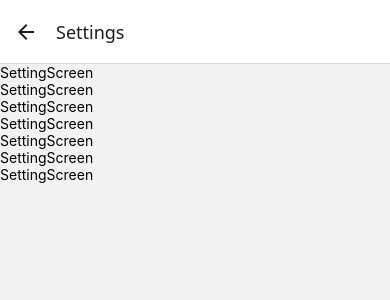
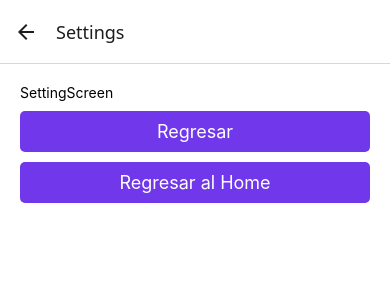
Before and after one commit to elprogramadorpedro/collectioncarrs, a React Native app: screen /Settings in a window 390 px wide. Shown: the top 300 px of the page. Built offline with nearby package versions, Linux system fonts and the light colour scheme.

Commit message:
implement popToTop

```diff
--- a/src/screens/Products/ProductsScreen.tsx
+++ b/src/screens/Products/ProductsScreen.tsx
@@ -30,7 +30,7 @@
         data={products}
         renderItem={({item}) => (
             <PrimaryButton
-              onPress={()=>navigation.navigate('Product')}
+              onPress={()=>navigation.navigate('Product', { id: item.id, name: item.name })}
               label={item.name}
             />
         )}
--- a/src/screens/settings/SettingScreen.tsx
+++ b/src/screens/settings/SettingScreen.tsx
@@ -1,16 +1,24 @@
-import React from 'react'
-import { View, Text } from 'react-native'
+import React from 'react';
+import {View, Text} from 'react-native';
+import {globalStyles} from '../../theme/theme';
+import {PrimaryButton} from '../../components/shared/PrimaryButton';
+import {StackActions, useNavigation} from '@react-navigation/native';
 
 export const SettingScreen = () => {
+  const navigator = useNavigation();
+
   return (
-   <View>
-            <Text>SettingScreen</Text>
-            <Text>SettingScreen</Text>
-            <Text>SettingScreen</Text>
-            <Text>SettingScreen</Text>
-            <Text>SettingScreen</Text>
-            <Text>SettingScreen</Text>
-            <Text>SettingScreen</Text>
-        </View>
-  )
-}
+    <View style={globalStyles.container}>
+      <Text style={{marginBottom: 10}}>SettingScreen</Text>
+
+      <PrimaryButton label="Regresar" onPress={() => navigator.goBack()} />
+      <PrimaryButton label="Regresar al Home"
+      onPress={() => navigator.dispatch(StackActions.popToTop())} />
+    </View>
+  );
+};
+
+
+//tomamos el navigator.y tenemos una opcion de hacer el dispach
+//en el dispach tenemos ciertas opciones especificas que estan
+//en nuestro stackaction.popToTop osea regrea al root al home
```
